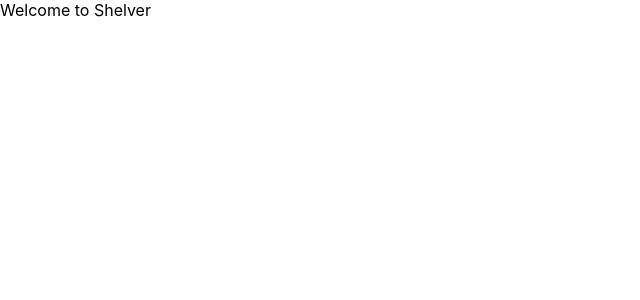
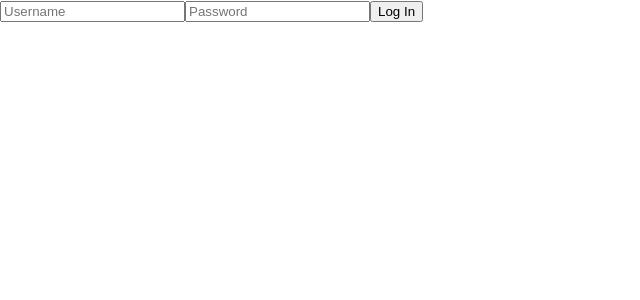
Before and after one commit to dylanmlabat/shelver, a React (Create React App) app in the folder client/: page / in a window 1280 px wide. Shown: the top 300 px of the page, without its empty margins (0-640 px from the left). Built offline with nearby package versions, Linux system fonts and the light colour scheme.

Commit message:
Create login form, handleChange function, render on App home page

```diff
--- a/client/src/App.js
+++ b/client/src/App.js
@@ -1,11 +1,12 @@
 import React from 'react';
 import './App.css';
+import Login from './containers/Login';
 
 class App extends React.Component {
 
   render(){
     return (
-      "Welcome to Shelver"
+      <Login />
     )
   }
 
--- a/client/src/containers/Login.js
+++ b/client/src/containers/Login.js
@@ -1,6 +1,6 @@
 import React, { Component } from 'react';
 import { connect } from 'react-redux';
-import { login } from '../.././actions/userActions';
+import { login } from '.././actions/userActions';
 
 class Login extends Component {
 
@@ -12,4 +12,34 @@ class Login extends Component {
     }
   }
 
+  handleChange = (event) => {
+    this.setState({
+      [event.target.name]: event.target.value
+    })
+  }
+
+  render() {
+    return(
+      <form>
+        <input
+          value={this.state.username}
+          name="username"
+          type="text"
+          placeholder="Username"
+          onChange={this.handleChange}>
+        </input>
+        <input
+          value={this.state.password}
+          name="password"
+          type="password"
+          placeholder="Password"
+          onChange={this.handleChange}>
+        </input>
+        <input value="Log In" type="submit"/>
+      </form>
+    )
+  }
+
 }
+
+export default Login;
```
